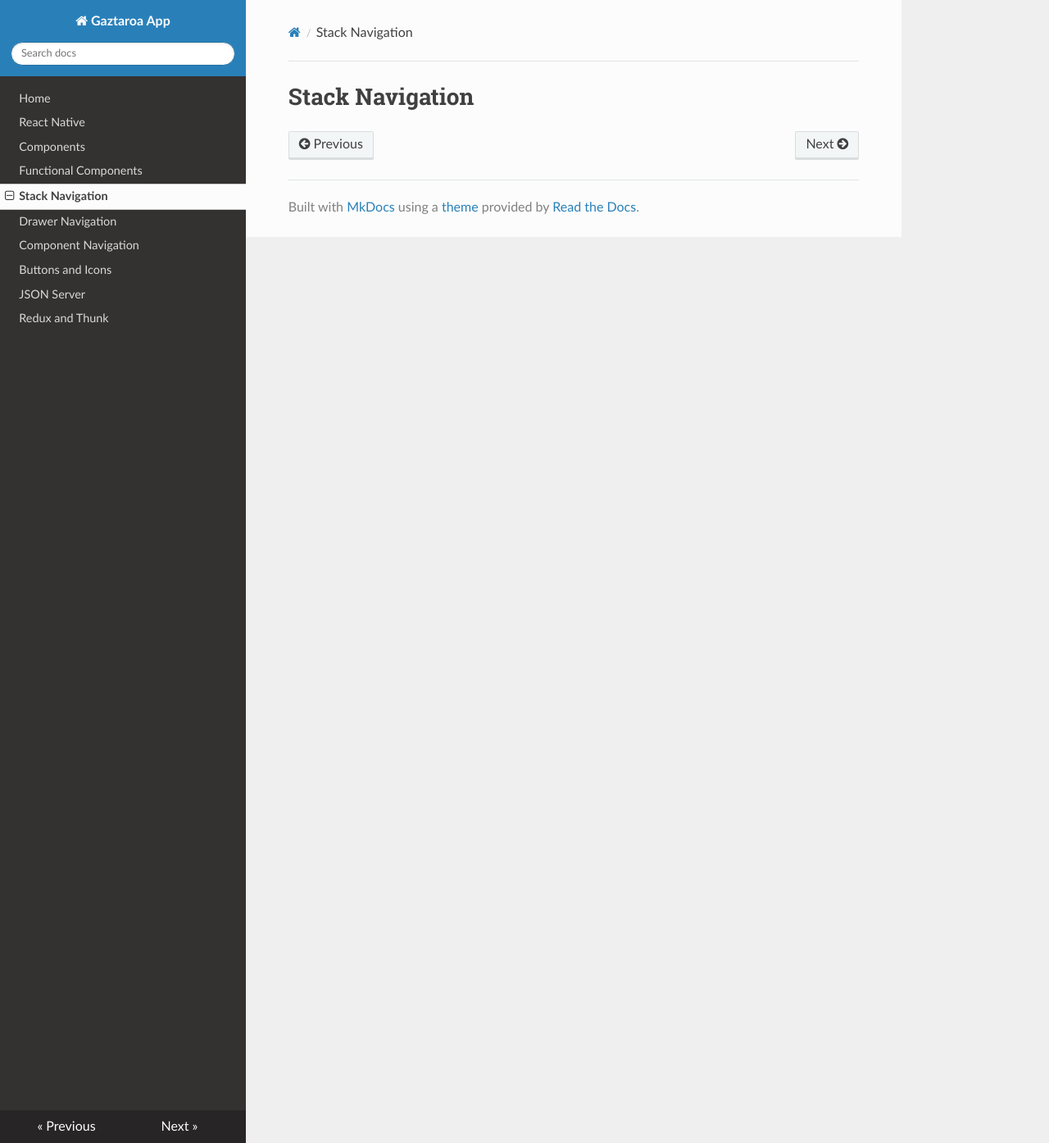
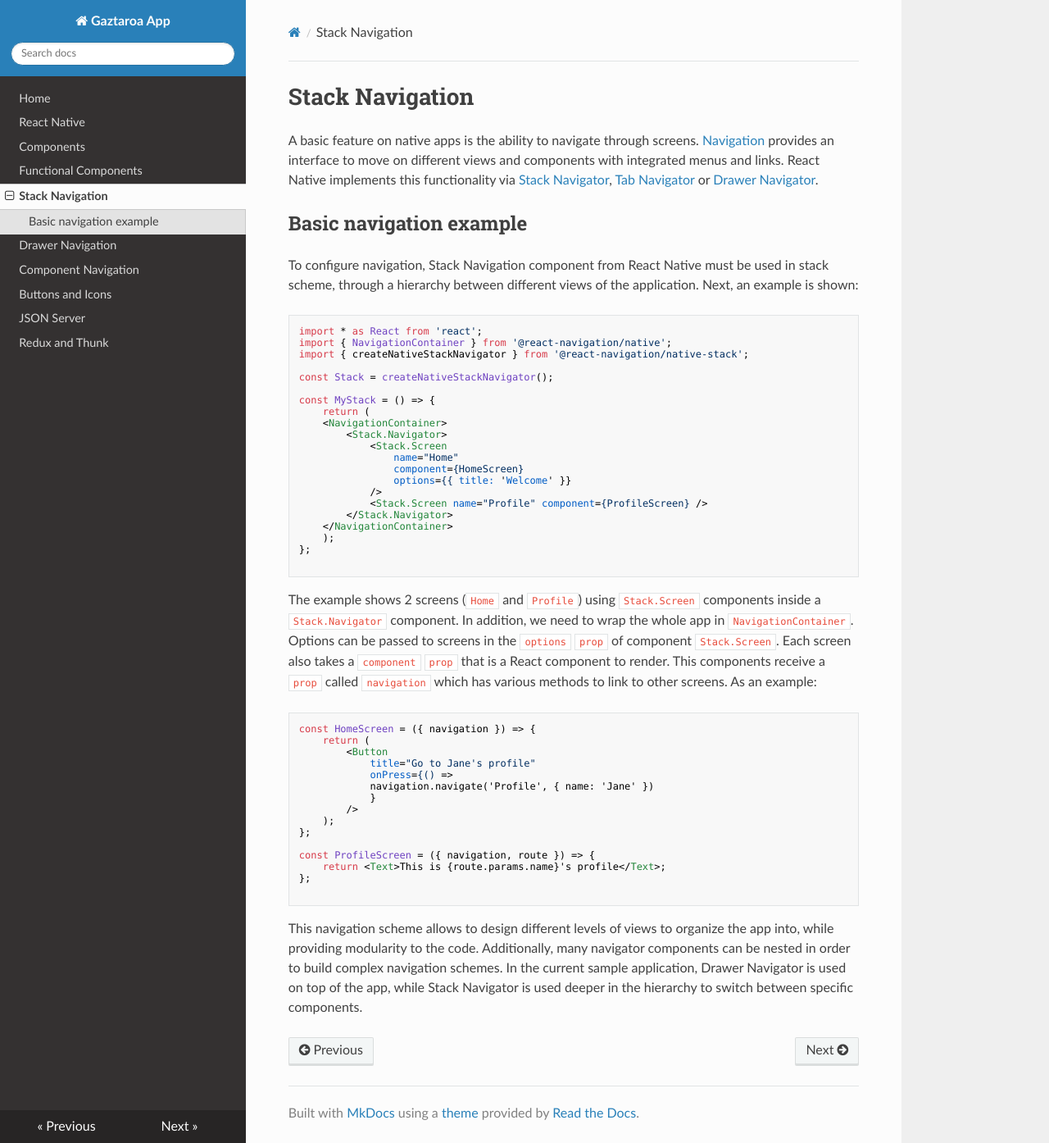
Before and after one commit to apabolleta/gaztaroa-app, an MkDocs documentation site: the page built from docs/4_stack_navigation.md, in a window 1280 px wide and 1394 px high. Shown: the whole window at 82% size. Built offline with MkDocs 1.6.1, drawn with Linux system fonts in a browser that asks for light colours; nearby versions of some CDN libraries.

Commit message:
[EDIT] Documentation update

````diff
--- a/docs/4_stack_navigation.md
+++ b/docs/4_stack_navigation.md
@@ -1 +1,53 @@
 # Stack Navigation
+
+A basic feature on native apps is the ability to navigate through screens. [Navigation](https://reactnative.dev/docs/navigation) provides an interface to move on different views and components with integrated menus and links. React Native implements this functionality via [Stack Navigator](https://reactnavigation.org/docs/stack-navigator/), [Tab Navigator](https://reactnavigation.org/docs/tab-based-navigation/) or [Drawer Navigator](https://reactnavigation.org/docs/drawer-based-navigation/).
+
+## Basic navigation example
+
+To configure navigation, Stack Navigation component from React Native must be used in stack scheme, through a hierarchy between different views of the application. Next, an example is shown:
+
+```javascript
+import * as React from 'react';
+import { NavigationContainer } from '@react-navigation/native';
+import { createNativeStackNavigator } from '@react-navigation/native-stack';
+
+const Stack = createNativeStackNavigator();
+
+const MyStack = () => {
+    return (
+    <NavigationContainer>
+        <Stack.Navigator>
+            <Stack.Screen
+                name="Home"
+                component={HomeScreen}
+                options={{ title: 'Welcome' }}
+            />
+            <Stack.Screen name="Profile" component={ProfileScreen} />
+        </Stack.Navigator>
+    </NavigationContainer>
+    );
+};
+
+```
+
+The example shows 2 screens (`Home` and `Profile`) using `Stack.Screen` components inside a `Stack.Navigator` component. In addition, we need to wrap the whole app in `NavigationContainer`. Options can be passed to screens in the `options` `prop` of component `Stack.Screen`. Each screen also takes a `component` `prop` that is a React component to render. This components receive a `prop` called `navigation` which has various methods to link to other screens. As an example:
+
+```javascript
+const HomeScreen = ({ navigation }) => {
+    return (
+        <Button
+            title="Go to Jane's profile"
+            onPress={() =>
+            navigation.navigate('Profile', { name: 'Jane' })
+            }
+        />
+    );
+};
+
+const ProfileScreen = ({ navigation, route }) => {
+    return <Text>This is {route.params.name}'s profile</Text>;
+};
+
+```
+
+This navigation scheme allows to design different levels of views to organize the app into, while providing modularity to the code. Additionally, many navigator components can be nested in order to build complex navigation schemes. In the current sample application, Drawer Navigator is used on top of the app, while Stack Navigator is used deeper in the hierarchy to switch between specific components.
````
